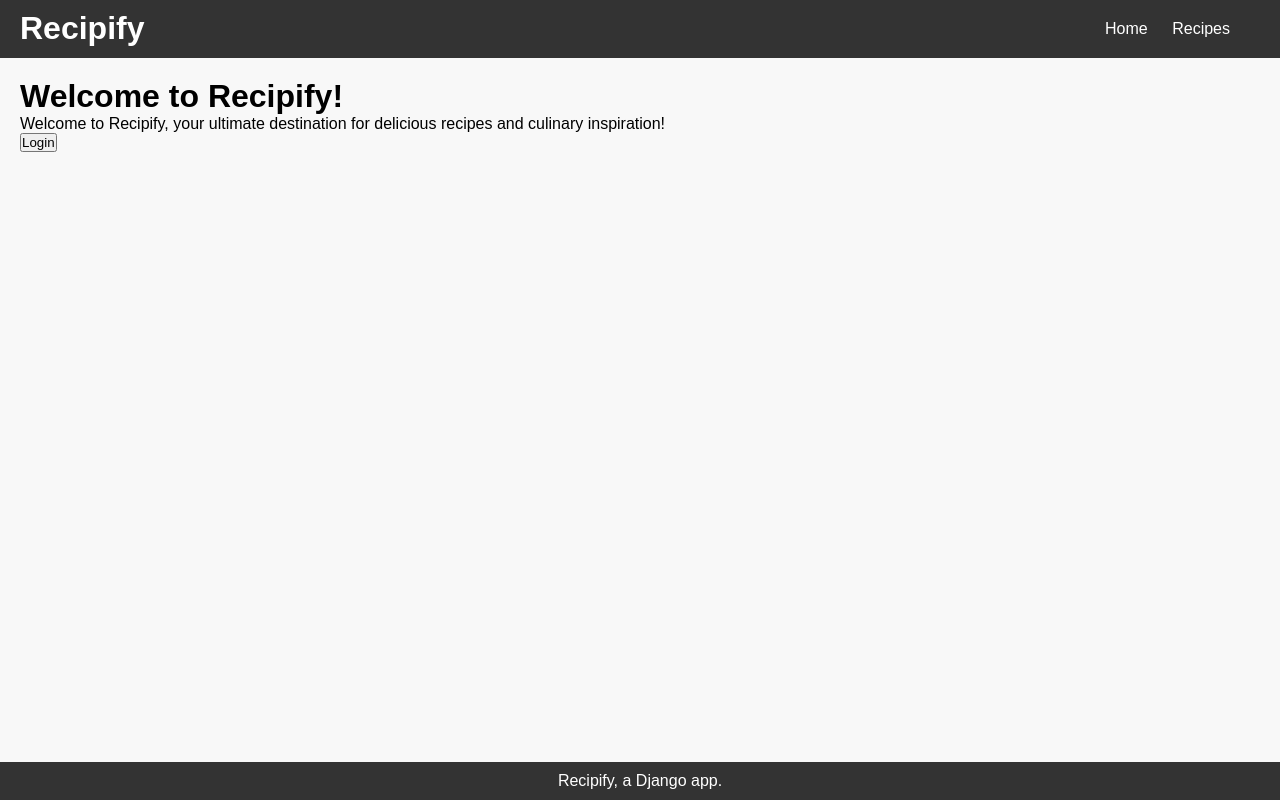
After one commit to Cameron8325/recipe-app, a Django app: page /recipes/welcome/ in a window 1280 px wide. The commit adds this page. Run offline with Django 5.2, Linux system fonts and the light colour scheme.

Commit message:
Added a new landing page.

```diff
--- a/src/recipe_project/urls.py
+++ b/src/recipe_project/urls.py
@@ -18,13 +18,14 @@ from django.contrib import admin
 from django.urls import path, include
 from django.conf import settings
 from django.conf.urls.static import static
-from .views import login_view, logout_view
+from .views import login_view, logout_view, root_redirect
 
 urlpatterns = [
     path('admin/', admin.site.urls),
-    path('home/', include('recipes.urls')),
+    path('', root_redirect),  # Redirect root to welcome
+    path('recipes/', include('recipes.urls')),  # Include recipes app URLs
     path('login/', login_view, name='login'),
-    path('logout/', logout_view, name='logout')
+    path('logout/', logout_view, name='logout'),
 ]
 
 urlpatterns += static(settings.MEDIA_URL, document_root=settings.MEDIA_ROOT)
--- a/src/recipe_project/views.py
+++ b/src/recipe_project/views.py
@@ -4,6 +4,9 @@ from django.contrib.auth.forms import AuthenticationForm
 from django.shortcuts import redirect
 from django.contrib.auth import logout
 
+
+def root_redirect(request):
+    return redirect('recipes:welcome')
 
 def logout_view(request):
     logout(request)
--- a/src/recipes/templates/recipes/recipes_home.html
+++ b/src/recipes/templates/recipes/recipes_home.html
@@ -15,7 +15,7 @@
           <ul>
             <li><a href="{% url 'recipes:home' %}">Home</a></li>
             <li><a href="{% url 'recipes:recipes_list' %}">Recipes</a></li>
-            <li><a href="{%url 'login' %}"> Login </a></li>
+            <li><a href="{%url 'logout' %}"> Logout </a></li>
           </ul>
         </nav>
       </div>
--- /dev/null
+++ b/src/recipes/templates/recipes/welcome.html
@@ -0,0 +1,33 @@
+{% load static %}
+<!DOCTYPE html>
+<html lang="en">
+<head>
+    <meta charset="UTF-8">
+    <meta name="viewport" content="width=device-width, initial-scale=1.0">
+    <title>Welcome to Recipify</title>
+    <link rel="stylesheet" href="{% static 'css/styles.css' %}">
+</head>
+<body>
+    <header>
+        <div class="header-container">
+            <h1>Recipify</h1>
+            <nav>
+                <ul>
+                    <li><a href="{% url 'recipes:home' %}">Home</a></li>
+                    <li><a href="{% url 'recipes:recipes_list' %}">Recipes</a></li>
+                </ul>
+            </nav>
+        </div>
+    </header>
+
+    <main>
+        <h1>Welcome to Recipify!</h1>
+        <p>Welcome to Recipify, your ultimate destination for delicious recipes and culinary inspiration!</p>
+        <a href="{% url 'login' %}"><button>Login</button></a>
+    </main>
+
+    <footer>
+        <p>Recipify, a Django app.</p>
+    </footer>
+</body>
+</html>
--- a/src/recipes/urls.py
+++ b/src/recipes/urls.py
@@ -1,10 +1,11 @@
 from django.urls import path
-from .views import home, RecipeListView, recipe_detail, search_results
+from .views import welcome, home, RecipeListView, recipe_detail, search_results
 
 app_name = 'recipes'
 
 urlpatterns = [
-    path('', home, name='home'),
+    path('welcome/', welcome, name='welcome'),  # Welcome page URL
+    path('home/', home, name='home'),  # Home page URL
     path('recipes/', RecipeListView.as_view(), name='recipes_list'),
     path('recipes/<int:recipe_id>/', recipe_detail, name='recipe_detail'),
     path('search/', search_results, name='search_results'),
--- a/src/recipes/views.py
+++ b/src/recipes/views.py
@@ -12,36 +12,45 @@ from django.http import HttpResponse
 from django.template.loader import render_to_string
 import base64
 
+def welcome(request):
+    return render(request, "recipes/welcome.html")
+
+@login_required
 def home(request):
-    featured_recipes = Recipe.objects.order_by('?')[:3]
-    return render(request, 'recipes/recipes_home.html', {'featured_recipes': featured_recipes})
+    featured_recipes = Recipe.objects.order_by("?")[:3]
+    return render(
+        request, "recipes/recipes_home.html", {"featured_recipes": featured_recipes}
+    )
+
 
 class RecipeListView(LoginRequiredMixin, ListView):
     model = Recipe
-    template_name = 'recipes/recipes_list.html'
-    context_object_name = 'recipes'
+    template_name = "recipes/recipes_list.html"
+    context_object_name = "recipes"
+
 
 @login_required
 def recipe_detail(request, recipe_id):
     recipe = get_object_or_404(Recipe, pk=recipe_id)
-    return render(request, 'recipes/recipe_detail.html', {'recipe': recipe})
+    return render(request, "recipes/recipe_detail.html", {"recipe": recipe})
+
 
 @login_required
 def search_results(request):
     form = SearchForm(request.GET)
 
     if form.is_valid():
-        query = form.cleaned_data.get('query')
-        cooking_time = form.cleaned_data.get('cooking_time')
-        difficulty = form.cleaned_data.get('difficulty')
+        query = form.cleaned_data.get("query")
+        cooking_time = form.cleaned_data.get("cooking_time")
+        difficulty = form.cleaned_data.get("difficulty")
 
         recipes = Recipe.objects.all()
 
         if query:
             recipes = recipes.filter(
-                Q(name__icontains=query) |
-                Q(description__icontains=query) |
-                Q(ingredients__icontains=query)
+                Q(name__icontains=query)
+                | Q(description__icontains=query)
+                | Q(ingredients__icontains=query)
             )
 
         if cooking_time:
@@ -52,30 +61,35 @@ def search_results(request):
     else:
         recipes = Recipe.objects.none()
 
-       # Convert queryset to list of dictionaries
+    # Convert queryset to list of dictionaries
     recipe_list = list(recipes.values())
 
     # Convert list of dictionaries to Pandas DataFrame
     df = pd.DataFrame(recipe_list)
 
     # Group recipes by difficulty and count the number of recipes in each difficulty level
-    difficulty_counts = df['difficulty'].value_counts()
+    difficulty_counts = df["difficulty"].value_counts()
 
     # Plotting a pie chart
     plt.figure(figsize=(8, 6))
-    plt.pie(difficulty_counts, labels=difficulty_counts.index, autopct='%1.1f%%', startangle=140)
-    plt.title('Distribution of Difficulty Levels')
-    plt.axis('equal')  # Equal aspect ratio ensures that pie is drawn as a circle.
+    plt.pie(
+        difficulty_counts,
+        labels=difficulty_counts.index,
+        autopct="%1.1f%%",
+        startangle=140,
+    )
+    plt.title("Distribution of Difficulty Levels")
+    plt.axis("equal")  # Equal aspect ratio ensures that pie is drawn as a circle.
     plt.tight_layout()  # Adjust layout to prevent labels from being cut off
 
     # Save the pie chart as a BytesIO object
     pie_chart_buffer = io.BytesIO()
-    plt.savefig(pie_chart_buffer, format='png')
+    plt.savefig(pie_chart_buffer, format="png")
     pie_chart_buffer.seek(0)
 
     # Plotting a bar chart for most popular ingredients
     # Combine and split ingredients into individual items
-    ingredients_combined = ' '.join(df['ingredients']).split()
+    ingredients_combined = " ".join(df["ingredients"]).split()
 
     # Count occurrences of each ingredient
     ingredient_counts = pd.Series(ingredients_combined).value_counts()
@@ -85,25 +99,25 @@ def search_results(request):
 
     # Plotting a bar chart
     plt.figure(figsize=(10, 6))
-    top_ingredients.plot(kind='bar')
-    plt.xlabel('Ingredient')
-    plt.ylabel('Number of Recipes')
-    plt.title('Top 10 Most Popular Ingredients')
+    top_ingredients.plot(kind="bar")
+    plt.xlabel("Ingredient")
+    plt.ylabel("Number of Recipes")
+    plt.title("Top 10 Most Popular Ingredients")
     plt.xticks(rotation=45)
     plt.tight_layout()  # Adjust layout to prevent labels from being cut off
 
     # Save the bar chart as a BytesIO object
     bar_chart_buffer = io.BytesIO()
-    plt.savefig(bar_chart_buffer, format='png')
+    plt.savefig(bar_chart_buffer, format="png")
     bar_chart_buffer.seek(0)
 
     # Render the template with charts as base64 strings
     context = {
-        'search_results': recipes,
-        'form': form,
-        'pie_chart_base64': base64.b64encode(pie_chart_buffer.getvalue()).decode(),
-        'bar_chart_base64': base64.b64encode(bar_chart_buffer.getvalue()).decode()
+        "search_results": recipes,
+        "form": form,
+        "pie_chart_base64": base64.b64encode(pie_chart_buffer.getvalue()).decode(),
+        "bar_chart_base64": base64.b64encode(bar_chart_buffer.getvalue()).decode(),
     }
-    html = render_to_string('recipes/search_results.html', context)
+    html = render_to_string("recipes/search_results.html", context)
 
     return HttpResponse(html)
```
